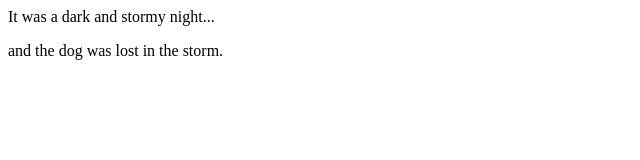
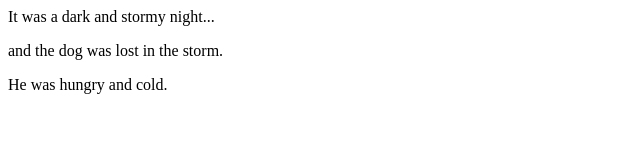
Before and after one commit to Sara-Hamilton/fireside-story, a plain HTML site: page index.html in a window 1280 px wide. Shown: the whole page, without its empty margins (0-640 px from the left). Drawn offline with Linux system fonts and the light colour scheme.

Commit message:
added 3rd sentence

```diff
--- a/index.html
+++ b/index.html
@@ -3,6 +3,7 @@
 <body>
     <p>It was a dark and stormy night...</p>
     <p>and the dog was lost in the storm.</p>
+    <p>He was hungry and cold.</p>
 </body>
 
 </html>
```
